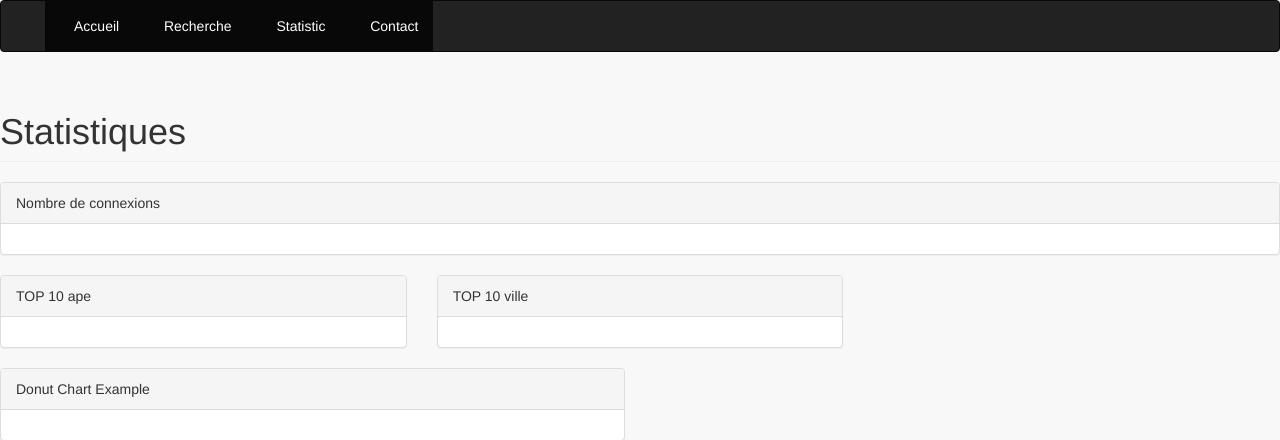
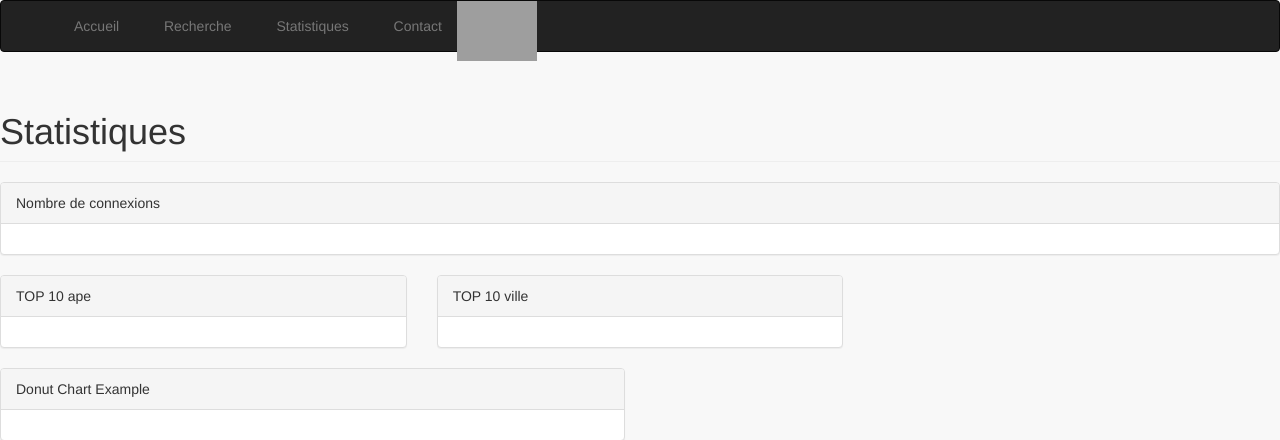
Before and after one commit to max95/datafirm, a PHP site: page /statistic.php in a window 1280 px wide. Shown: the top 440 px of the page. Run offline with PHP 8.4, Linux system fonts and the light colour scheme; data that the repository does not hold is empty; some web fonts are replaced; grey boxes are pictures that could not be loaded.

Commit message:
modification du menu de recherche + divers bug

```diff
--- a/menu.php
+++ b/menu.php
@@ -17,12 +17,13 @@
 
 <div class="collapse navbar-collapse" id="bs-example-navbar-collapse-1">
   <ul class="nav navbar-nav">
-    <li class="active"><a href="index.php"><span class="glyphicon glyphicon-home"></span> Accueil</a></li>
-    <li class="active"><a href="recherche.php"><span class="glyphicon glyphicon-search"></span> Recherche</a></li>
-    <li class="active"><a href="statistic.php"><span class="glyphicon glyphicon-signal"></span> Statistic</a></li>
-    <li class="active"><a href="contact.php"><span class="glyphicon glyphicon-earphone"></span> Contact</a></li>
+    <li><a href="index.php"><span class="glyphicon glyphicon-home"></span> Accueil</a></li>
+    <li><a href="recherche.php"><span class="glyphicon glyphicon-search"></span> Recherche</a></li>
+    <li><a href="statistic.php"><span class="glyphicon glyphicon-signal"></span> Statistiques</a></li>
+    <li><a href="contact.php"><span class="glyphicon glyphicon-earphone"></span> Contact</a></li>
   </ul>
+  <img style="position:absolute; float:right; height:60px" src="images/beta.png" alt="" align=right>
+
 </div>
 </div>
-
 </nav>
--- a/statistic.php
+++ b/statistic.php
@@ -9,7 +9,7 @@
     <meta name="description" content="">
     <meta name="author" content="">
 
-    <title>datagouv</title>
+    <title>DATAFIRM</title>
 
     <!-- Bootstrap Core CSS -->
     <link href="css/bootstrap.min.css" rel="stylesheet">
```
